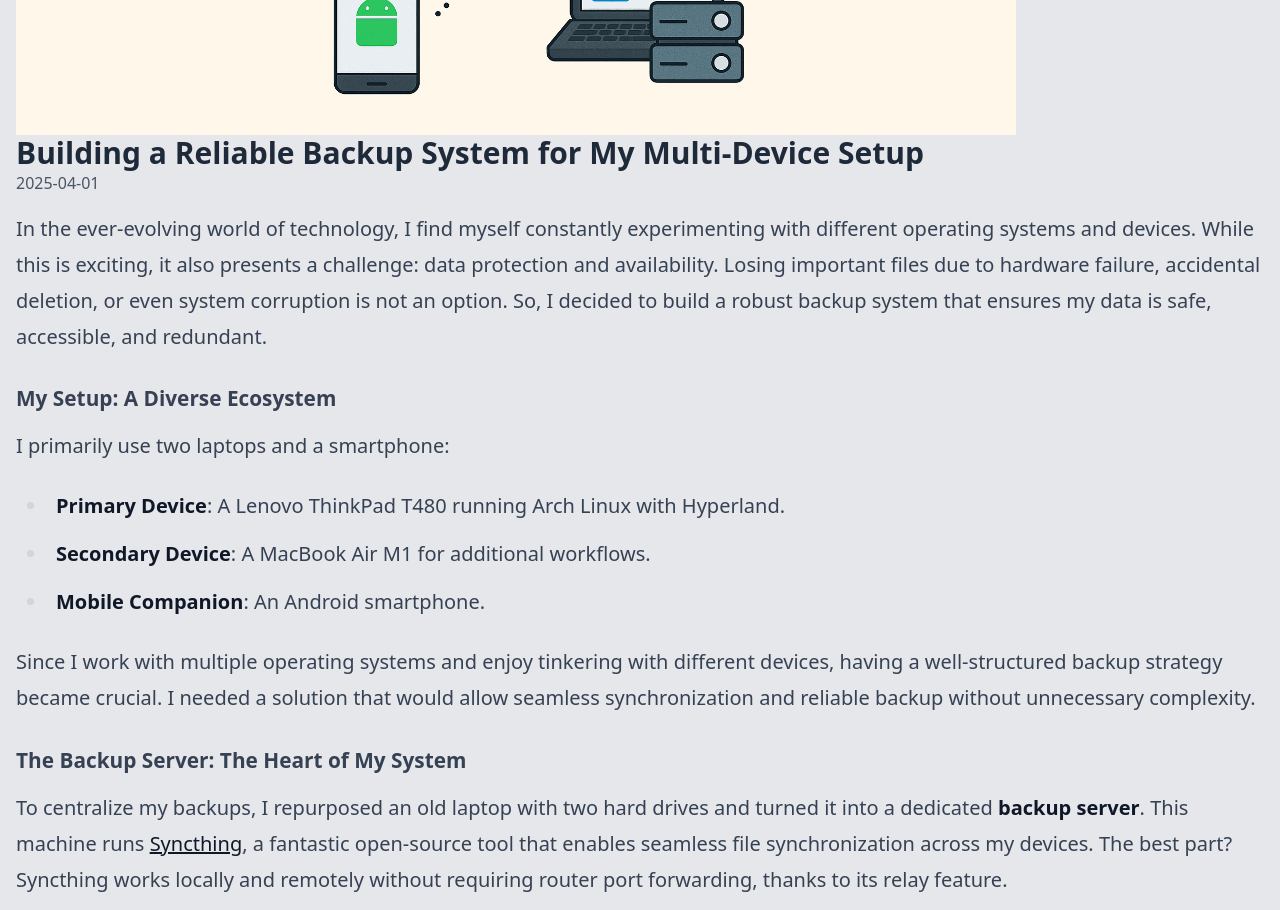
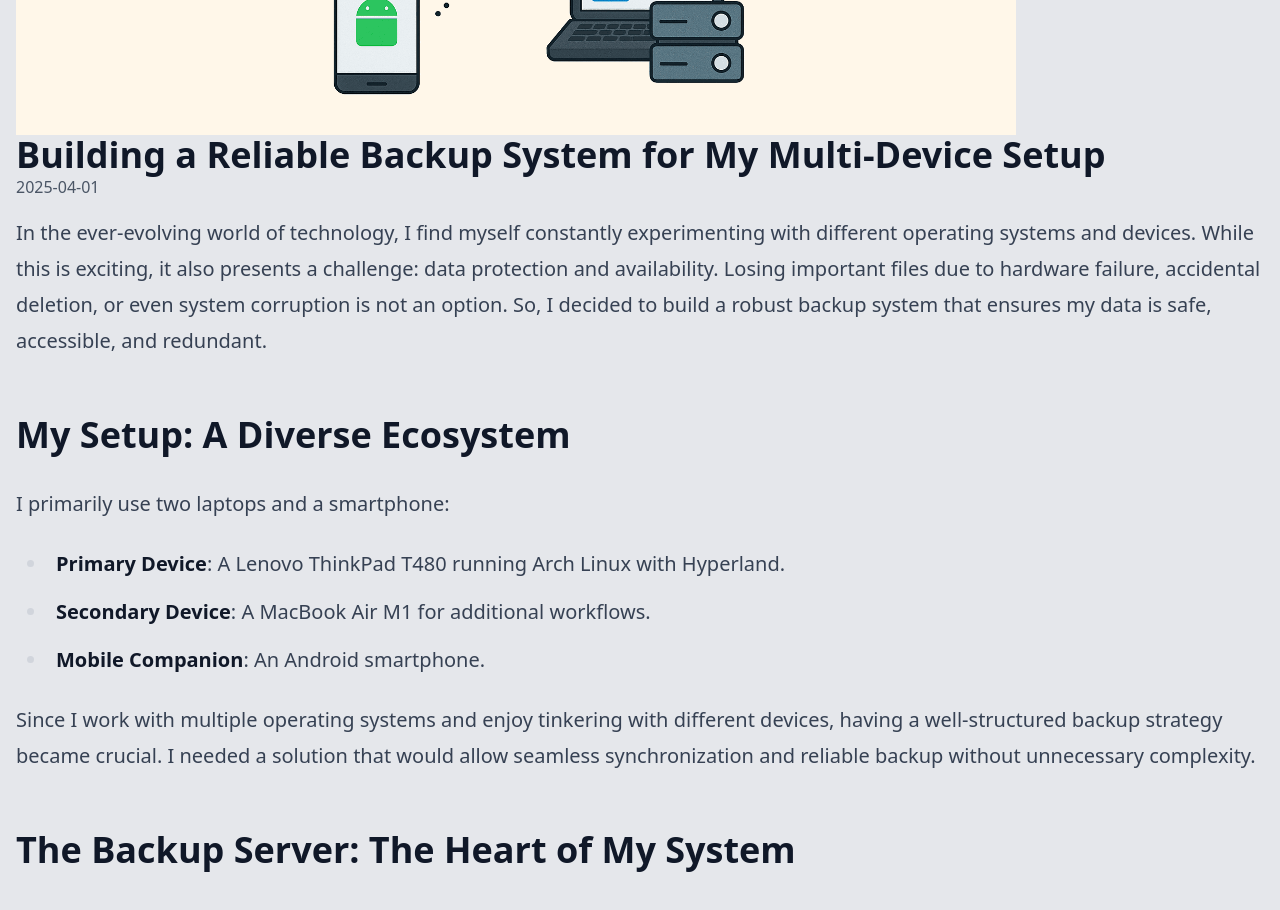
Before and after one commit to kavindalj/Blog, a Next.js app: page /blog/buildingAReliableBackupSystem in a window 1280 px wide. Shown: the part 520-1430 px from the top of the page. Built offline with nearby package versions, Linux system fonts and the light colour scheme.

Commit message:
fix: errors in slug/page

```diff
--- a/app/blog/[slug]/page.tsx
+++ b/app/blog/[slug]/page.tsx
@@ -1,30 +1,36 @@
-import { notFound } from "next/navigation";
 import fs from "fs";
 import path from "path";
 import matter from "gray-matter";
 import { marked } from "marked";
+import { notFound } from "next/navigation";
 import Image from "next/image";
-import React from "react";
 
-export default async function PostPage({ params }: { params: Record<string, string> }) {
-  if (!params?.slug) {
-    notFound();
-  }
+interface Props {
+  params: Promise<{ slug: string }>;
+}
 
-  const slug = params.slug;
+export async function generateStaticParams() {
+  const files = fs.readdirSync(path.join("posts"));
+  return files.map((filename) => ({
+    slug: filename.replace(".md", ""),
+  }));
+}
+
+export const runtime = "nodejs";
+export const dynamic = "force-static";
+
+
+export default async function PostPage({ params }: Props) {
+  const { slug } = await params;
   const filePath = path.join("posts", `${slug}.md`);
 
   if (!fs.existsSync(filePath)) {
     notFound();
   }
 
-  const markdownWithMetadata = fs.readFileSync(filePath, "utf-8");
-  const { data: frontmatter, content } = matter(markdownWithMetadata);
+  const fileContent = fs.readFileSync(filePath, "utf8");
+  const { data: frontmatter, content } = matter(fileContent);
   const htmlContent = marked(content);
-
-  const formattedDate = frontmatter.date
-    ? new Date(frontmatter.date).toISOString().split("T")[0]
-    : "No Date";
 
   return (
     <div className="container mx-auto mt-3 p-4 min-h-[calc(100vh-8rem)]">
@@ -35,11 +41,18 @@
           width={1000}
           height={250}
         />
-        <h1 className="text-3xl text-gray-800 font-bold">{frontmatter.title}</h1>
-        <p className="text-gray-600">{formattedDate}</p>
+        <h1 className="text-4xl font-bold text-gray-900">
+          {frontmatter.title}
+        </h1>
+        <p className="text-gray-600">
+          {frontmatter.date
+            ? new Date(frontmatter.date).toISOString().split("T")[0]
+            : "No Date"}
+        </p>
       </div>
+
       <div
-        className="prose prose-xl max-w-none markdown-content mt-4"
+        className="prose prose-xl max-w-none mt-4 markdown-content"
         dangerouslySetInnerHTML={{ __html: htmlContent }}
       />
     </div>
--- a/app/globals.css
+++ b/app/globals.css
@@ -1,24 +1,24 @@
 @import "tailwindcss";
 @plugin "@tailwindcss/typography";
 
-.markdown-content h1 {
-  font-size: 1.5rem;
-  font-weight: bold;
-  color: #364153;
-}
-
-.markdown-content h2 {
-  font-size: 1.3rem;
-  font-weight: bold;
-  color: #364153;
-}
-
-.markdown-content h3 {
-  font-size: 1.1rem;
-  font-weight: bold;
-  color: #364153;
-}
-
+/* .markdown-content h1 { */
+/*   font-size: 1.5rem; */
+/*   font-weight: bold; */
+/*   color: #364153; */
+/* } */
+/**/
+/* .markdown-content h2 { */
+/*   font-size: 1.3rem; */
+/*   font-weight: bold; */
+/*   color: #364153; */
+/* } */
+/**/
+/* .markdown-content h3 { */
+/*   font-size: 1.1rem; */
+/*   font-weight: bold; */
+/*   color: #364153; */
+/* } */
+/**/
 /*.markdown-content ul {*/
 /*  list-style-type: disc;*/
 /*  padding-left: 20px;*/
@@ -45,7 +45,7 @@
 .markdown-content img {
   padding: 0.5rem;
   margin: 0rem;
-  width: 30rem;
+  width: 35rem;
   height: auto;
 }
 
```
